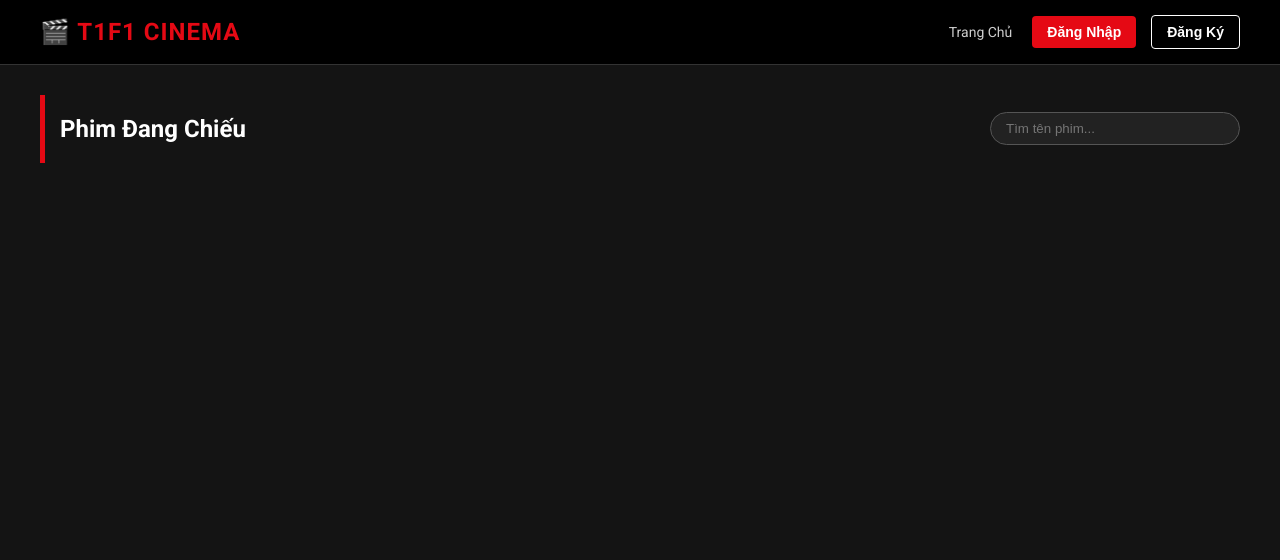
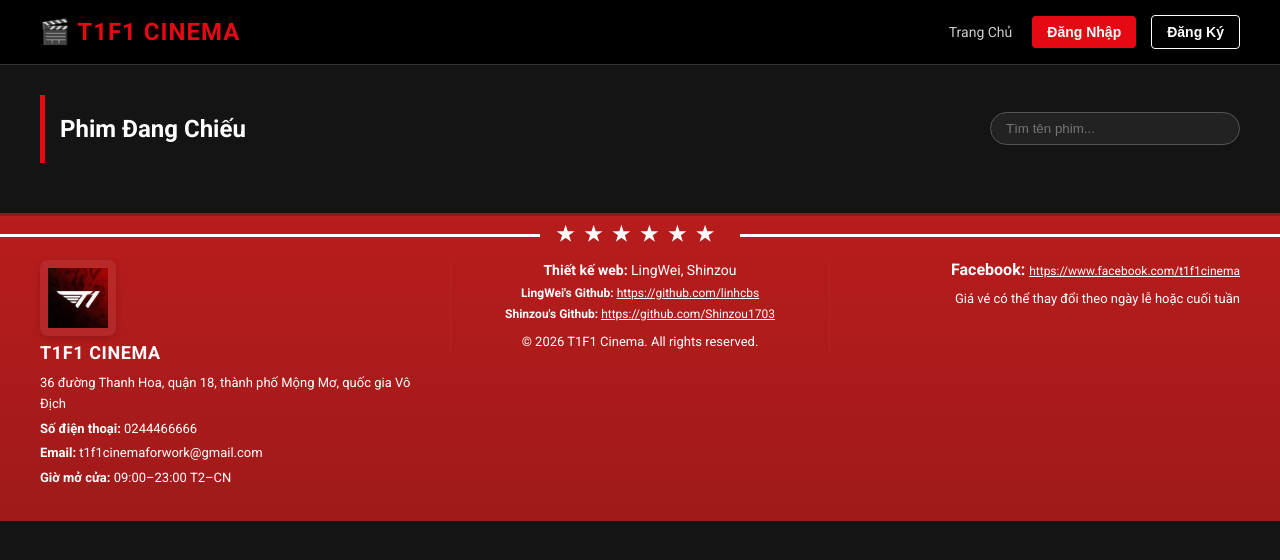
Before and after one commit to linhcbs/movie-tickets-booking-app, a website: page app/public/index.html in a window 1280 px wide. Drawn offline with Linux system fonts and the light colour scheme; no server answers.

Commit message:
Them footnote

```diff
--- a/app/public/index.html
+++ b/app/public/index.html
@@ -142,6 +142,36 @@
     </div>
 
     <script src="script.js"></script>
+
+    <footer class="site-footer">
+        <div class="footer-container">
+            <div class="footer-left">
+                <img src="/assets/favicon.ico" alt="T1F1 Logo" class="footer-logo">
+                <div class="footer-info">
+                    <div class="cinema-name">T1F1 CINEMA</div>
+                    <div class="address">36 đường Thanh Hoa, quận 18, thành phố Mộng Mơ, quốc gia Vô Địch</div>
+                    <div class="contact"><strong>Số điện thoại:</strong> 0244466666</div>
+                    <div class="email"><strong>Email:</strong> t1f1cinemaforwork@gmail.com</div>
+                    <div class="hours"><strong>Giờ mở cửa:</strong> 09:00–23:00 T2–CN</div>
+                </div>
+            </div>
+
+            <div class="footer-middle">
+                <div class="designer"><strong>Thiết kế web:</strong> LingWei, Shinzou</div>
+                <div class="github-links"><strong>LingWei's Github:</strong> <a href="https://github.com/linhcbs" target="_blank" rel="noopener">https://github.com/linhcbs</a></div>
+                <div class="github-links"><strong>Shinzou's Github:</strong> <a href="https://github.com/Shinzou1703" target="_blank" rel="noopener">https://github.com/Shinzou1703</a></div>
+                <div class="copyright">© 2026 T1F1 Cinema. All rights reserved.</div>
+            </div>
+
+            <div class="footer-right">
+                <div class="social"><strong>Facebook:</strong>
+                    <a href="https://www.facebook.com/t1f1cinema" target="_blank" rel="noopener">https://www.facebook.com/t1f1cinema</a>
+                </div>
+                <div class="note">Giá vé có thể thay đổi theo ngày lễ hoặc cuối tuần</div>
+            </div>
+        </div>
+    </footer>
+
 </body>
 
 </html>
--- a/app/public/style.css
+++ b/app/public/style.css
@@ -616,3 +616,109 @@ input:focus {
     cursor: not-allowed;
     opacity: 0.6;
 }
+
+/* Footer styles */
+.site-footer {
+    background: linear-gradient(180deg, #b81c1c 0%, #a01a1a 100%);
+    color: #fff;
+    padding: 28px 20px;
+    padding-top: 44px;
+    border-top: 3px solid rgba(0,0,0,0.08);
+    box-shadow: inset 0 1px 0 rgba(255,255,255,0.02);
+    position: relative;
+}
+.site-footer::before {
+    content: "★★★★★★";
+    position: absolute;
+    top: 0;
+    left: 0;
+    right: 0;
+    height: 36px;
+    display: flex;
+    align-items: center;
+    justify-content: center;
+    color: #fff;
+    font-size: 20px;
+    font-weight: bold;
+    letter-spacing: 10px;
+    background: linear-gradient(to right, #fff 0%, #fff calc(50% - 100px), transparent calc(50% - 100px), transparent calc(50% + 100px), #fff calc(50% + 100px), #fff 100%);
+    background-size: 100% 3px;
+    background-position: center 18px;
+    background-repeat: no-repeat;
+}
+.footer-container {
+    max-width: 1200px;
+    margin: 0 auto;
+    display: grid;
+    grid-template-columns: 1fr 380px 1fr;
+    gap: 24px;
+    align-items: start;
+}
+.footer-column {
+    display: flex;
+    flex-direction: column;
+    gap: 8px;
+}
+.footer-left {
+    align-items: flex-start;
+}
+.footer-logo {
+    width: 60px;
+    height: 60px;
+    object-fit: contain;
+    border-radius: 8px;
+    background: rgba(255,255,255,0.06);
+    padding: 8px;
+    box-shadow: 0 2px 6px rgba(0,0,0,0.15);
+}
+.footer-info .cinema-name {
+    font-weight: 800;
+    font-size: 18px;
+    letter-spacing: 0.6px;
+    margin-bottom: 8px;
+    line-height: 1.4;
+}
+.contact-list {
+    list-style: none;
+    padding: 0;
+    margin: 6px 0 0 0;
+    font-size: 13px;
+    line-height: 1.4;
+    color: rgba(255,255,255,0.95);
+}
+.contact-list li { margin: 4px 0; }
+.footer-middle {
+    align-items: center;
+    justify-content: center;
+    text-align: center;
+}
+.footer-middle .designer {
+    font-size: 14px;
+    color: #fff;
+    line-height: 1.5;
+}
+.footer-middle .designer strong { font-weight: 700; }
+.github-links { font-size: 12px; color: #fff; line-height: 1.4; margin-top: 4px; }
+.github-links a { color: #fff; text-decoration: underline; font-size: 12px; }
+.footer-middle .copyright { margin-top: 10px; font-size: 13px; color: #fff; line-height: 1.5; }
+.footer-right { align-items: flex-end; text-align: right; }
+.footer-info .address,
+.footer-info .contact,
+.footer-info .email,
+.footer-info .hours {
+    font-size: 13px;
+    color: #fff;
+    line-height: 1.6;
+    margin: 4px 0;
+}
+.site-footer a { color: #fff; text-decoration: underline; word-break: break-all; font-size: 12px; }
+.site-footer .note { margin-top: 10px; font-size: 13px; color: #fff; line-height: 1.5; }
+
+/* subtle separators on wide screens */
+.footer-container > div:nth-child(2) { padding: 0 18px; border-left: 1px solid rgba(255,255,255,0.03); border-right: 1px solid rgba(255,255,255,0.03); }
+
+@media (max-width: 900px) {
+    .footer-container { grid-template-columns: 1fr; gap: 14px; }
+    .footer-right { align-items: flex-start; text-align: left; }
+    .footer-container > div:nth-child(2) { border: none; padding: 0; }
+}
```
